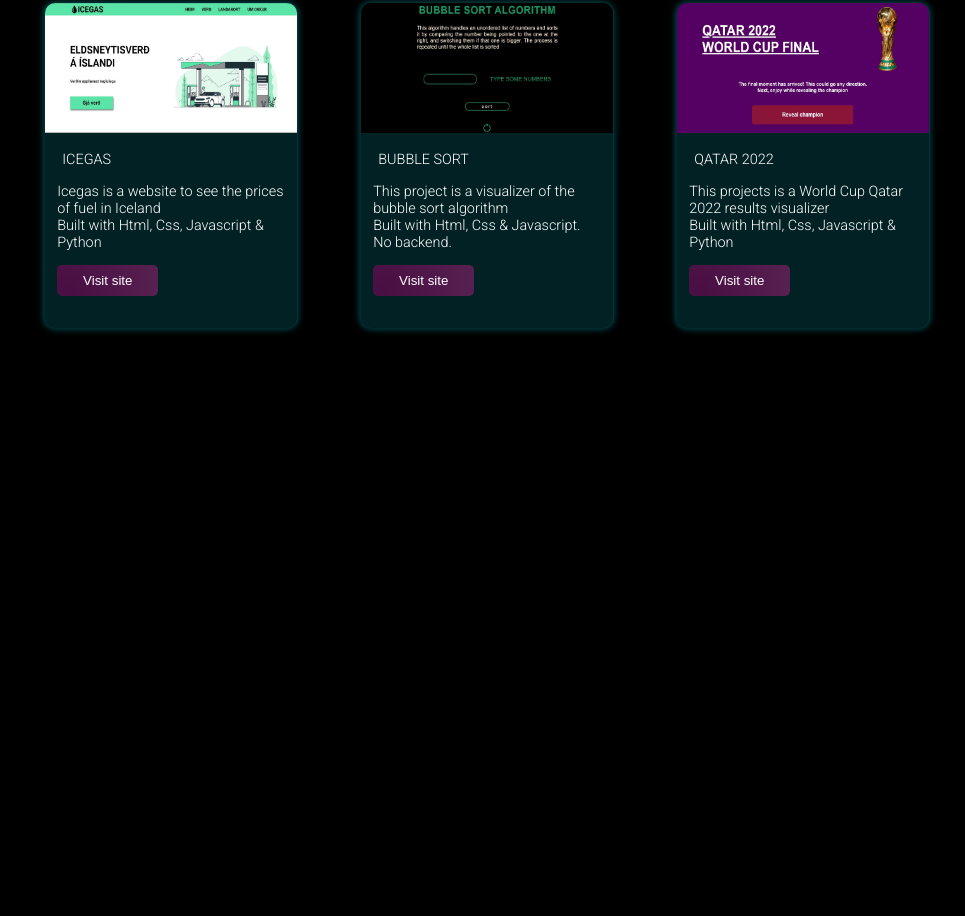
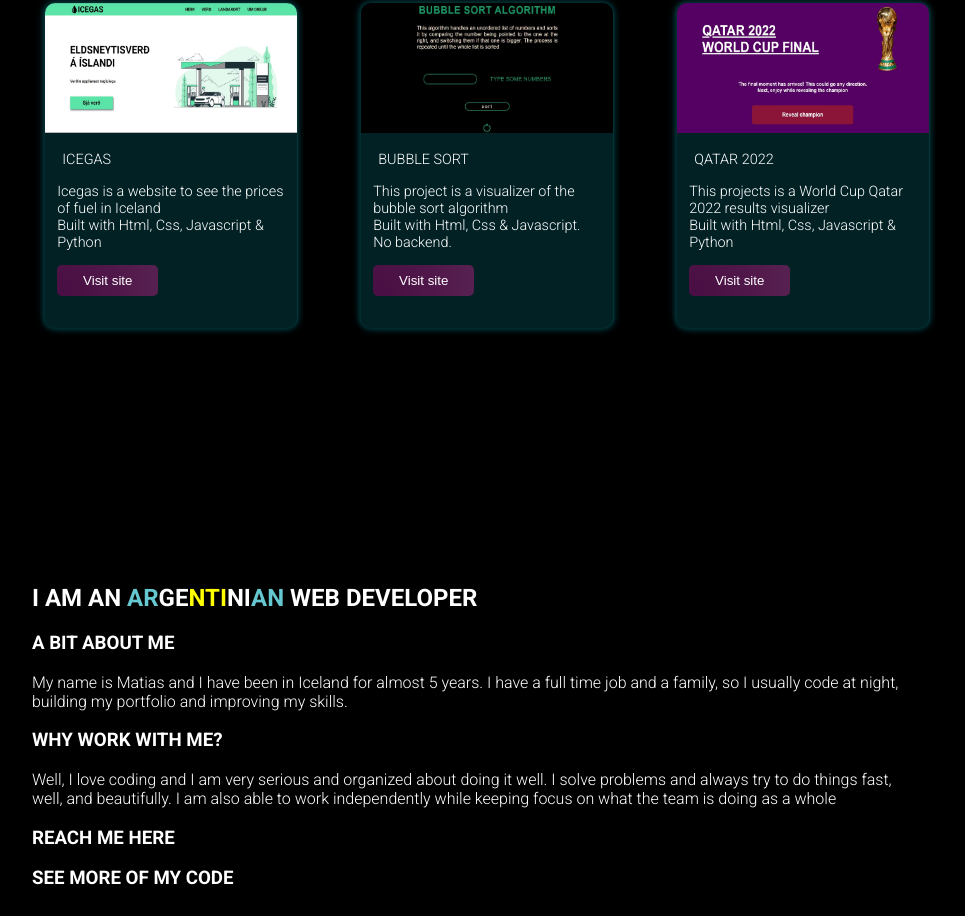
Before and after one commit to matias-cavalcante/my_website, a plain HTML site: page index.html in a window 1280 px wide. Shown: the part 1020-1936 px from the top of the page, without its empty margins (153-1118 px from the left). Before the commit the page ends 1592 px from the top, so only its background shows below. Drawn offline with Linux system fonts and the light colour scheme.

Commit message:
Now working on the about me section

```diff
--- a/Styles.css
+++ b/Styles.css
@@ -306,3 +306,23 @@ h4 {
         opacity: 1;
     }
 }
+
+/*--------ABOUT ME ----------*/
+
+#about-me {
+    width: 80%;
+    color: white;
+
+}
+
+#about-me h2,
+#about-me h3 {
+    position: relative;
+    left: 5%;
+}
+
+#about-me p {
+    width: 88%;
+    position: relative;
+    left: 5%;
+}
--- a/index.html
+++ b/index.html
@@ -88,10 +88,28 @@
                 <button class="visit">Visit site</button>
             </div>
         </section>
+    </section>
 
 
 
-
+    <section id="about-me">
+        <h2>I AM AN <span style="color:#65C7CF;">AR</span><span style="color:white;">GE</span><span
+                style="color:yellow;">NTI</span><span style="color:white;">NI</span><span
+                style="color:#65C7CF;">AN</span> WEB DEVELOPER
+        </h2>
+        <h3>A BIT ABOUT ME</h3>
+        <p>My name is Matias and I have been in Iceland for almost 5 years. I have a full time job and a family,
+            so I usually code at night, building my portfolio and improving my skills.
+        <h3>WHY WORK WITH ME?</h3>
+        <p>Well, I love coding and I am very serious and organized about doing it well. I solve problems and always
+            try to do things fast, well, and beautifully. I am also able to work independently while keeping focus on
+            what
+            the team is doing as a whole
+        </p>
+        <footer>
+            <h3>REACH ME HERE</h3>
+            <h3>SEE MORE OF MY CODE</h3>
+        </footer>
     </section>
 
     <script src="Script.js"></script>
```
